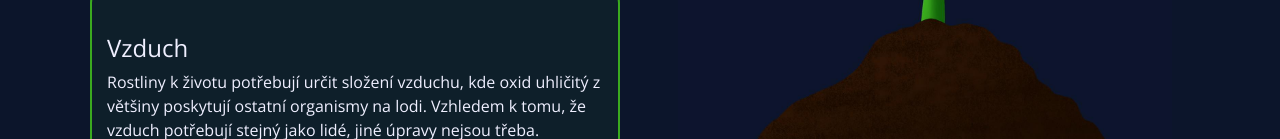
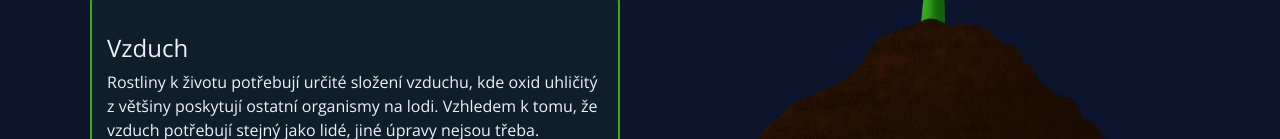
Before and after one commit to zelenkovama/rostlinyvevesmiru.github.io, a plain HTML site: page index.html in a window 1280 px wide. Shown: the part 813-952 px from the top of the page. Drawn offline with nearby package versions, Linux system fonts and the light colour scheme; a web font is replaced by a local one.

Commit message:
Update index.html

```diff
--- a/index.html
+++ b/index.html
@@ -106,7 +106,7 @@
               <div class="tinytext">
                 <h4>Vzduch</h4>
                 <p>
-                  Rostliny k životu potřebují určit složení vzduchu, kde oxid uhličitý z většiny poskytují ostatní
+                  Rostliny k životu potřebují určité složení vzduchu, kde oxid uhličitý z většiny poskytují ostatní
                   organismy na lodi. Vzhledem k tomu, že vzduch potřebují stejný jako lidé, jiné úpravy nejsou třeba.
                 </p>
                 <a href="./indexlinks/air.html" class="morebut">více <svg xmlns="http://www.w3.org/2000/svg" width="16"
```
